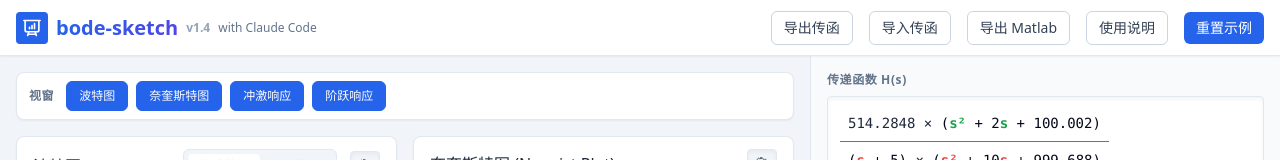
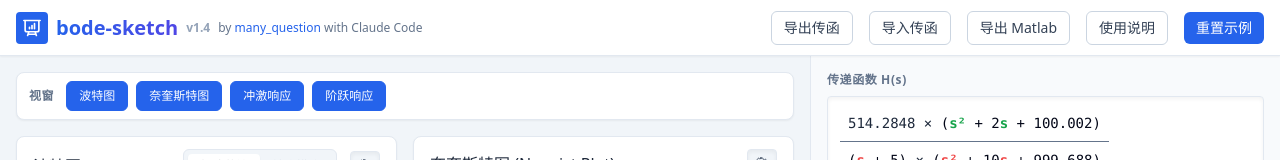
Before and after one commit to many-question/bode-sketch, a plain HTML site: page index.html in a window 1280 px wide. Shown: the top 160 px of the page. Drawn offline with nearby package versions, Linux system fonts and the light colour scheme.

Commit message:
Restore many_question author credit in byline
Keep the original author attribution; only the tool credit changed
(Codex -> Claude Code) in the previous commit.

Co-Authored-By: Claude Opus 4.8 <noreply@anthropic.com>

```diff
--- a/index.html
+++ b/index.html
@@ -50,7 +50,7 @@
             <h1 class="text-xl font-bold bg-clip-text text-transparent bg-gradient-to-r from-blue-600 to-indigo-600">bode-sketch</h1>
             <span class="text-xs font-semibold text-slate-400">v1.4</span>
             <span class="hidden sm:inline text-xs text-slate-500">
-                with Claude Code
+                by <a href="https://github.com/many-question" target="_blank" rel="noopener noreferrer" class="text-blue-600 hover:text-blue-700 hover:underline">many_question</a> with Claude Code
             </span>
         </div>
         <div class="ml-auto hidden sm:flex items-center gap-4 text-sm">
```
